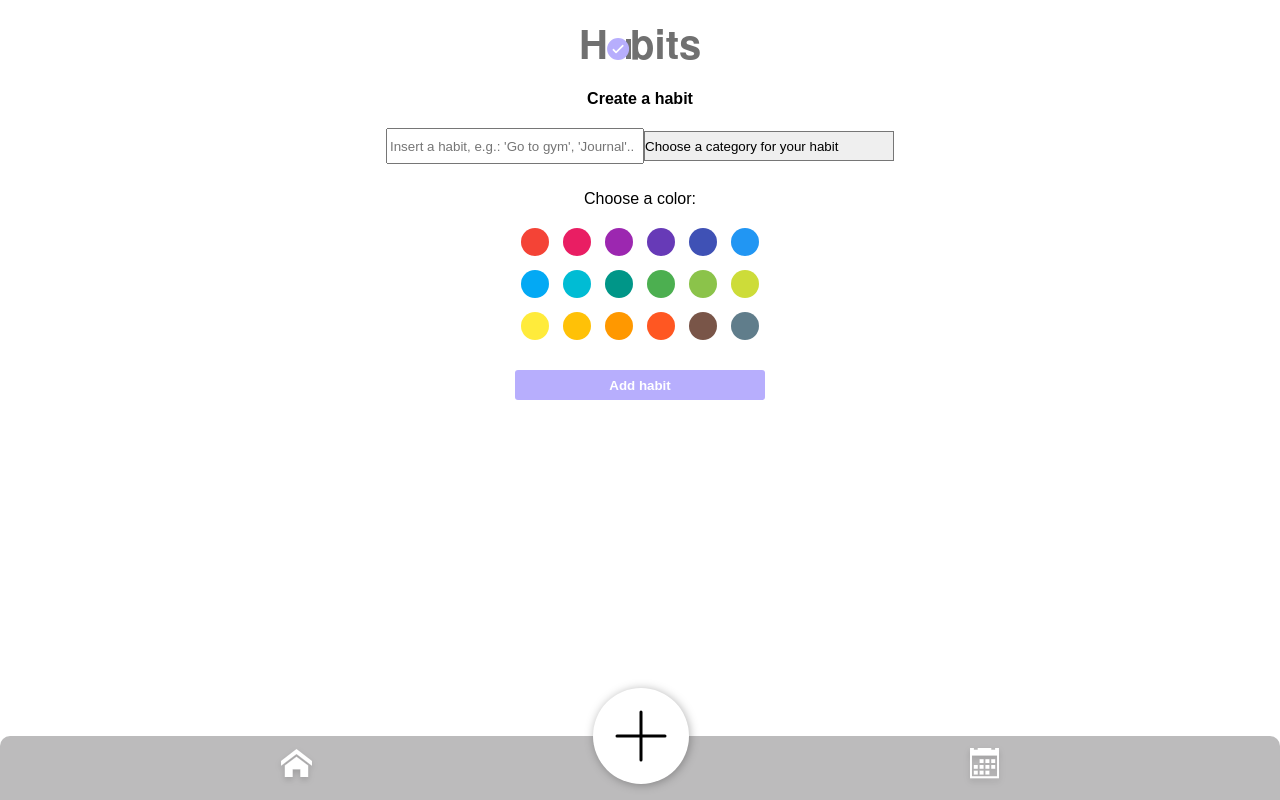
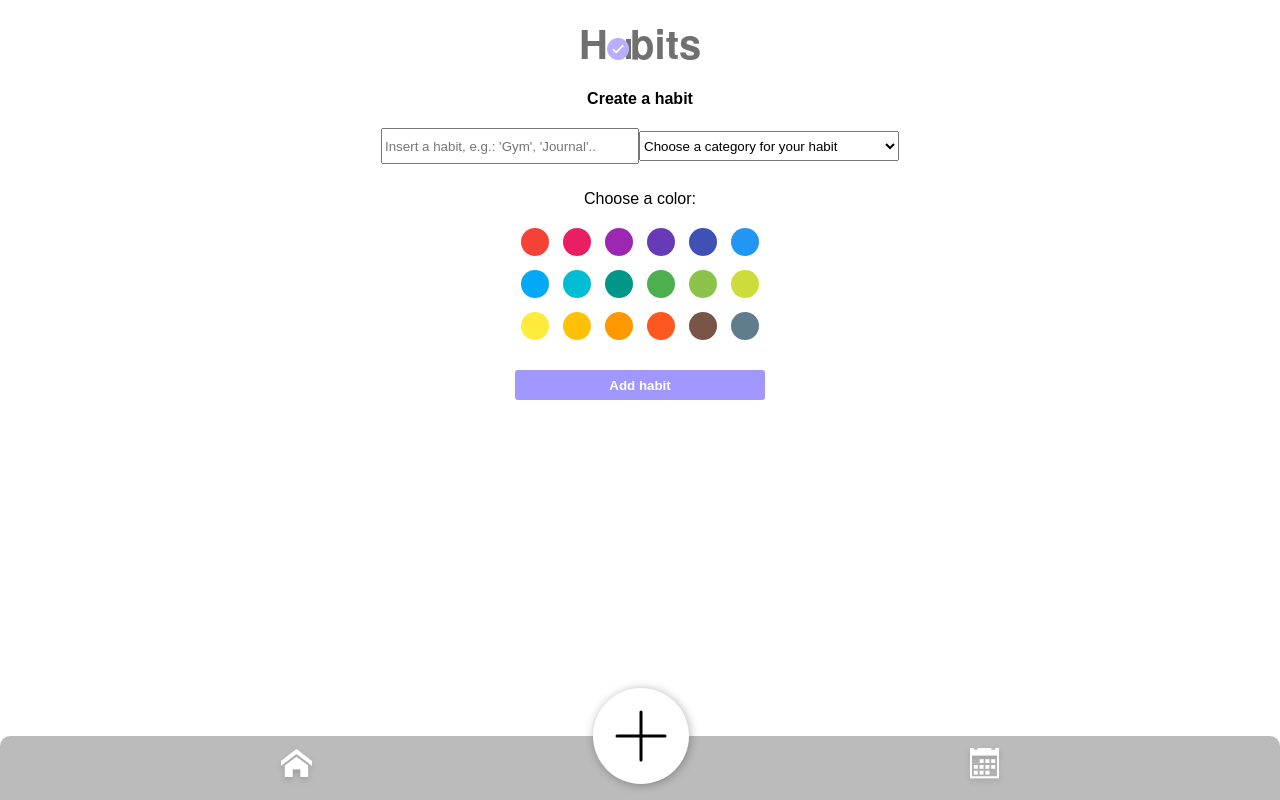
Before and after one commit to denizulku/capstone-project, a React (Create React App) app: page /create in a window 1280 px wide. Built offline with nearby package versions, Linux system fonts and the light colour scheme.

Commit message:
Last styling fixes

```diff
--- a/src/components/Form/Form.js
+++ b/src/components/Form/Form.js
@@ -25,7 +25,7 @@ export default function Form({ onSubmit, headline }) {
       <FormStyled onSubmit={handleSubmit(onHabitSubmit)}>
         <InputStyled
           name="habits"
-          placeholder="Insert a habit, e.g.: 'Go to gym', 'Journal'.. "
+          placeholder="Insert a habit, e.g.: 'Gym', 'Journal'.. "
           ref={register({ required: true })}
         />
         {errors.habits && <ErrorMessage>This is required</ErrorMessage>}
@@ -75,7 +75,7 @@ const AddButton = styled.button`
   margin-top: 30px;
   color: white;
   font-weight: bold;
-  background: #b7aefd;
+  background: #a296ff;
   height: 20px;
   border-radius: 3px;
   border: 10px;
@@ -83,13 +83,11 @@ const AddButton = styled.button`
   height: 30px;
 `
 const SelectStyled = styled.select`
+  --webkit-appearance: none;
   margin-top: 10px;
   position: relative;
-  cursor: pointer;
-  -webkit-appearance: none;
-  appearance: none;
-  width: 250px;
   height: 30px;
+  width: 260px;
 `
 
 const ColorInputStyled = styled.section`
--- a/src/components/Habit/Habit.js
+++ b/src/components/Habit/Habit.js
@@ -1,13 +1,6 @@
 import React from 'react'
 import IconDelete from '../../components/assets/icons/IconDelete.svg'
 import styled from 'styled-components'
-import Checkbox from '../Checkbox/Checkbox'
-
-const Icon = styled.svg`
-  fill: none;
-  stroke: black;
-  stroke-width: 2px;
-`
 
 export default function Habit({
   category,
--- a/src/components/List/List.js
+++ b/src/components/List/List.js
@@ -32,4 +32,5 @@ const CurrentDate = styled.div`
 
 const CreateHabitText = styled.p`
   text-align: center;
+  margin-bottom: 120px;
 `
```
